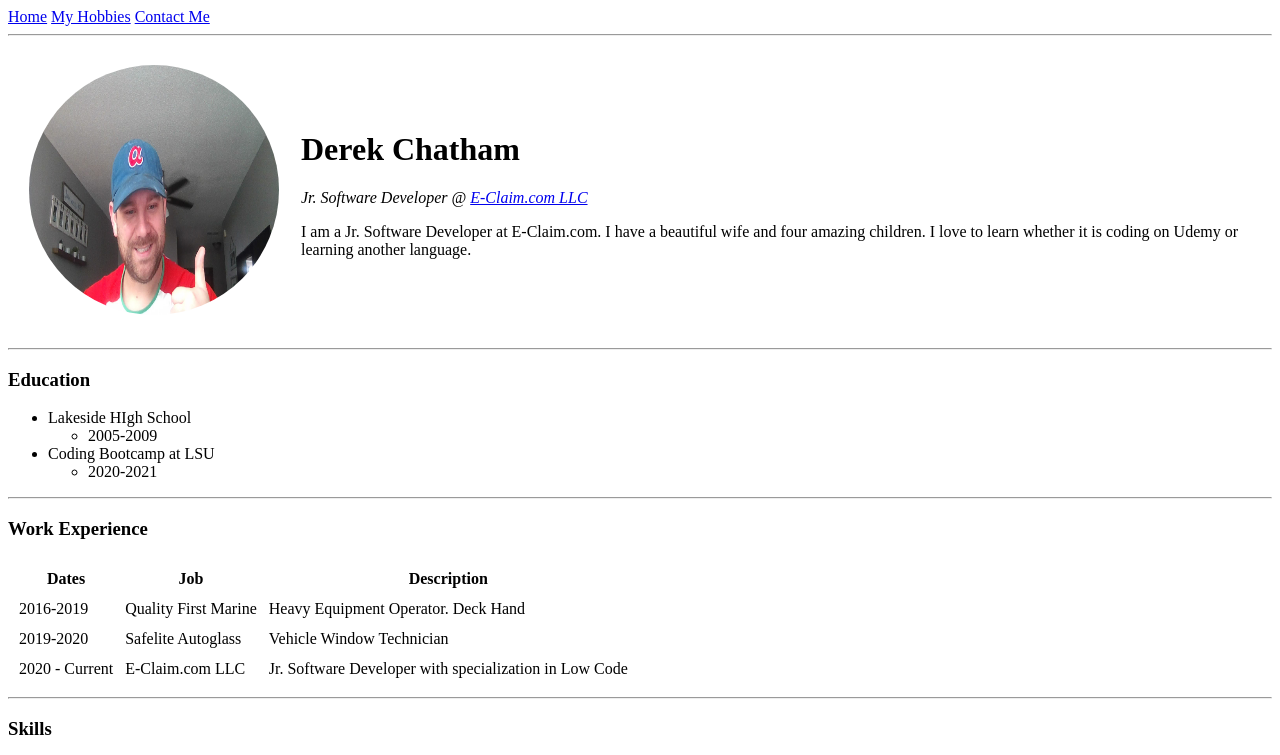
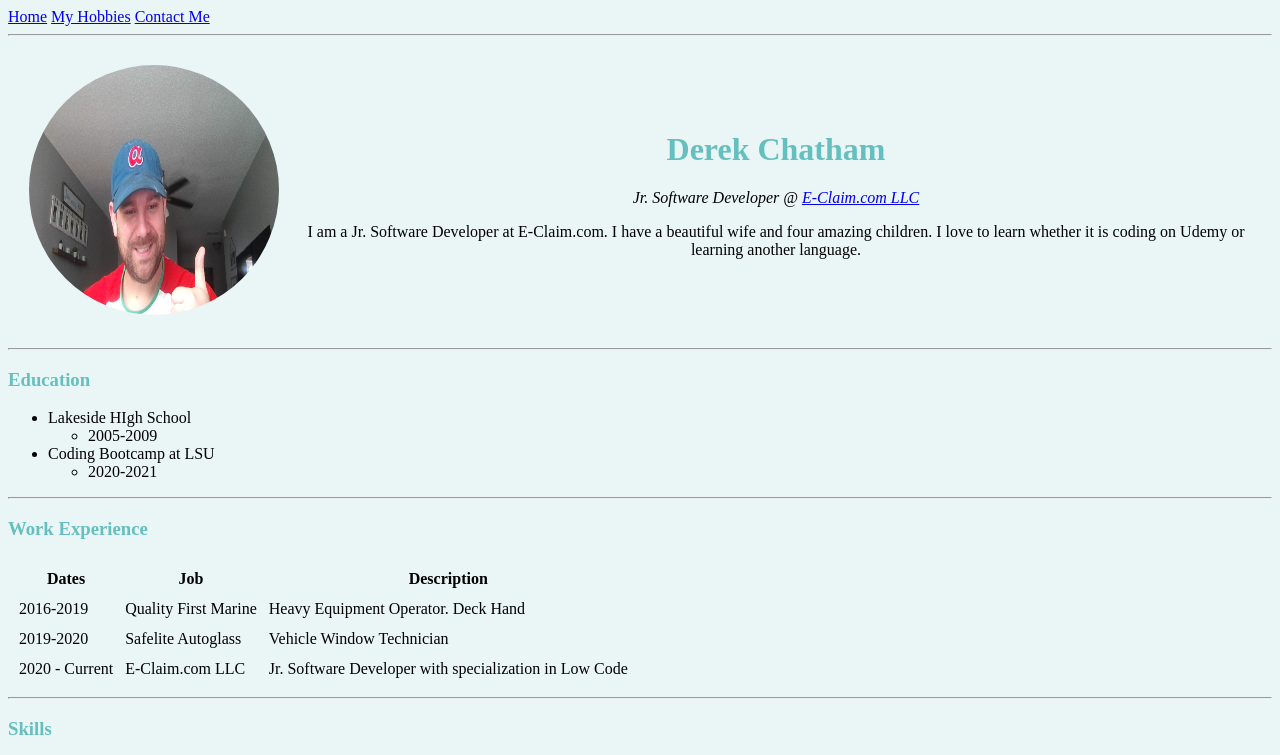
Before and after one commit to DerekChatham/My-First-Website, a plain HTML site: page index.html in a window 1280 px wide. Shown: the top 755 px of the page. Drawn offline with Linux system fonts and the light colour scheme.

Commit message:
linked style sheet. added css

```diff
--- a/css/styles.css
+++ b/css/styles.css
@@ -1,5 +1,23 @@
+body {
+    background-color: #EAF6F6;
+}
+
+h1 {
+    color: #66BFbF;
+    text-align: center;
+}
+
+h3 {
+    color: #66BFbF;
+
+}
+
 .me {
     height: 250px;
     width: 250px;
     border-radius: 50%;
 }
+
+p {
+    text-align: center;
+}
```
Also changed, not shown: contact.html (+1 -0 lines), hobbies.html (+1 -0 lines).
